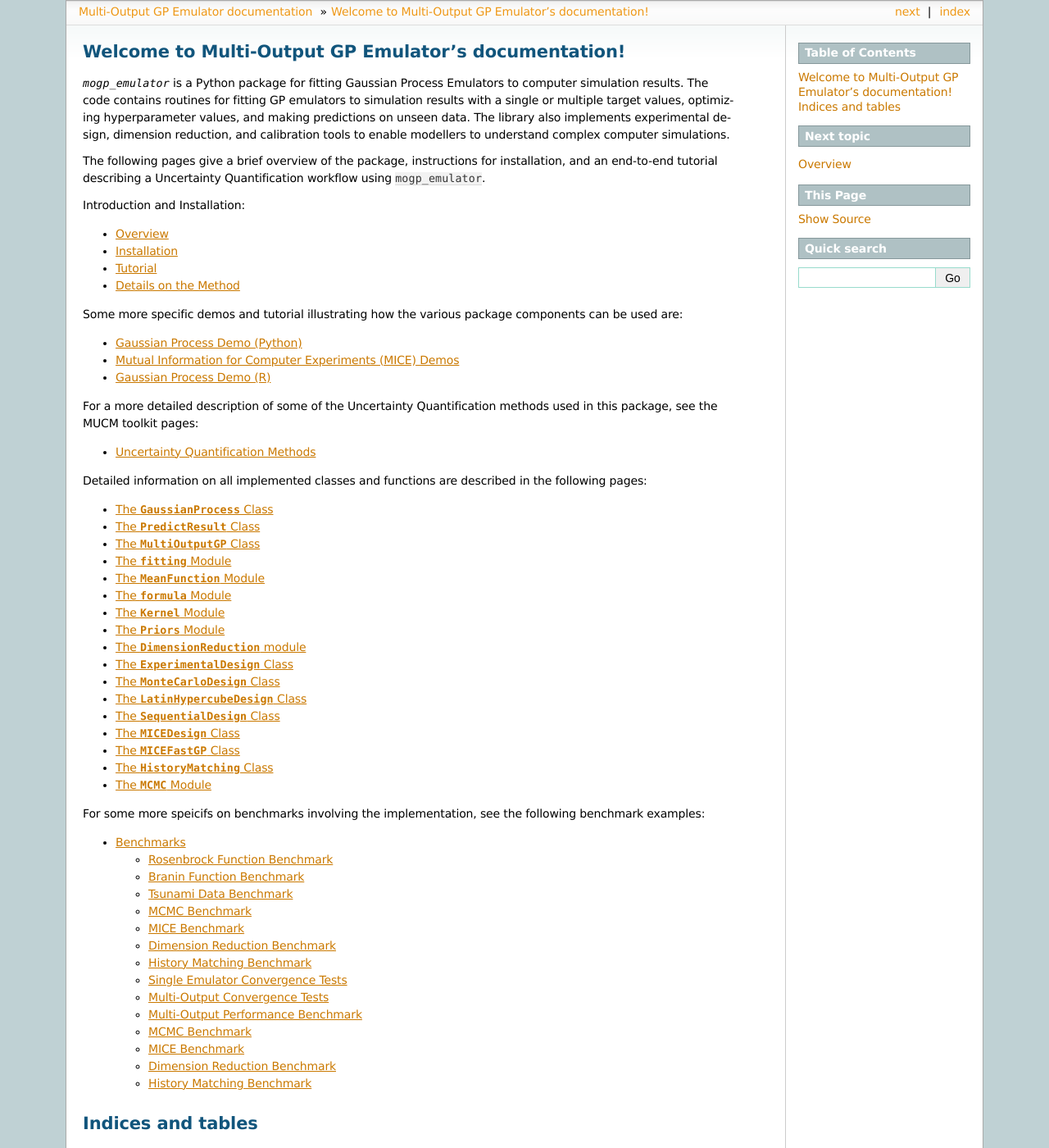
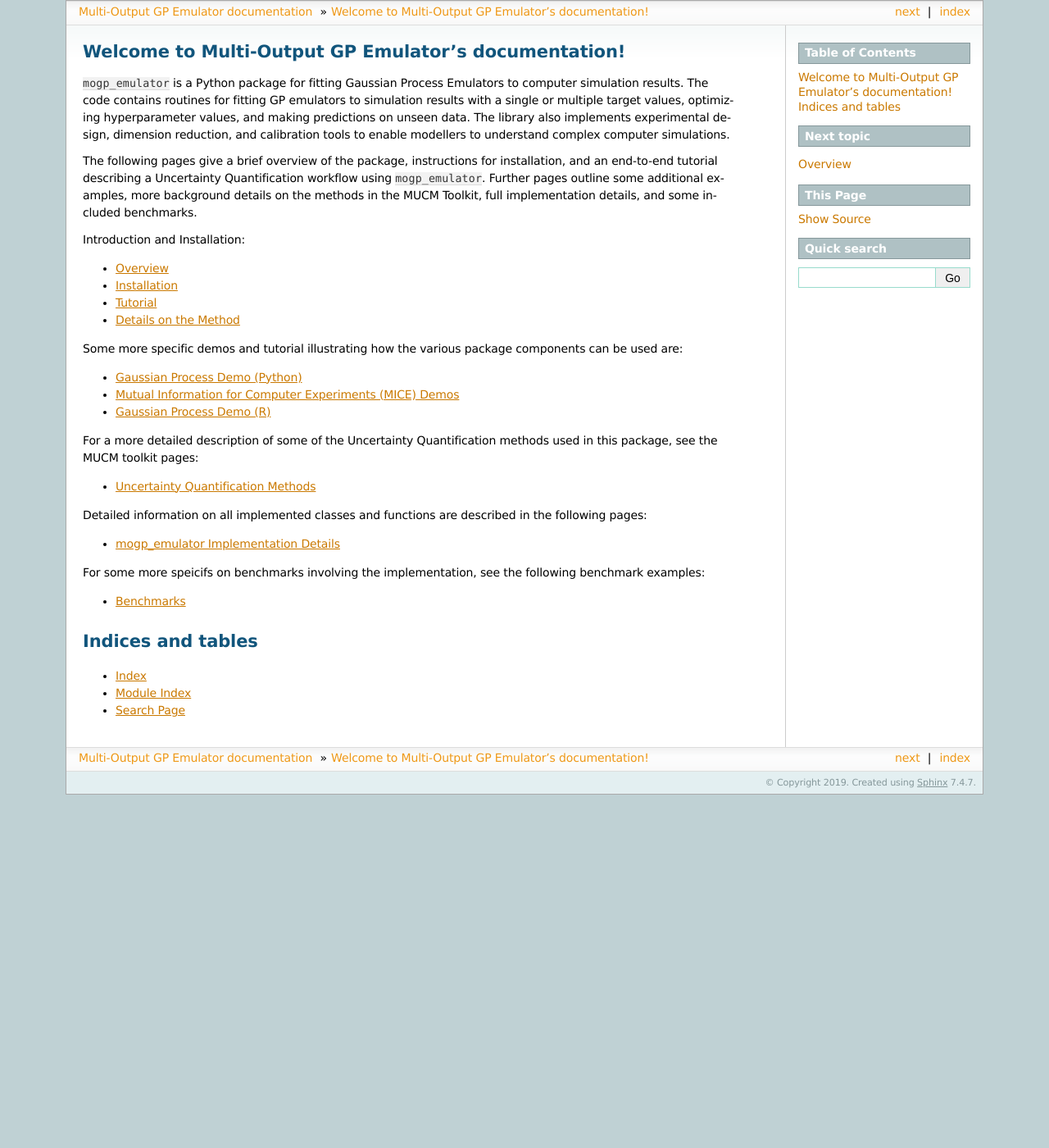
Before and after one commit to alan-turing-institute/mogp-emulator, a Sphinx documentation site: the page built from docs/index.rst, in a window 1280 px wide and 1400 px high. Shown: the whole window at 82% size. Built offline with Sphinx 7.4.7, drawn with Linux system fonts in a browser that asks for light colours; the version number could not be read and is left out.

Commit message:
slight edits to docs organization and index page

```diff
--- a/docs/index.rst
+++ b/docs/index.rst
@@ -6,14 +6,16 @@
 Welcome to Multi-Output GP Emulator's documentation!
 ====================================================
 
-`mogp_emulator` is a Python package for fitting Gaussian Process Emulators to computer simulation results.
+``mogp_emulator`` is a Python package for fitting Gaussian Process Emulators to computer simulation results.
 The code contains routines for fitting GP emulators to simulation results with a single or multiple target
 values, optimizing hyperparameter values, and making predictions on unseen data. The library also implements
 experimental design, dimension reduction, and calibration tools to enable modellers to understand complex
 computer simulations.
 
 The following pages give a brief overview of the package, instructions for installation, and an end-to-end
-tutorial describing a Uncertainty Quantification workflow using ``mogp_emulator``.
+tutorial describing a Uncertainty Quantification workflow using ``mogp_emulator``. Further pages outline
+some additional examples, more background details on the methods in the MUCM Toolkit, full implementation
+details, and some included benchmarks.
 
 .. toctree::
    :maxdepth: 1
@@ -24,45 +26,31 @@ tutorial describing a Uncertainty Quantification workflow using ``mogp_emulator`
    intro/tutorial
    intro/methoddetails
 
-Some more specific demos and tutorial illustrating how the various package components can be used are:
-
 .. toctree::
    :maxdepth: 1
+   :caption: Some more specific demos and tutorial illustrating how the various package components can
+             be used are:
 
    demos/gp_demos
    demos/mice_demos
    demos/gp_demoR
 
-For a more detailed description of some of the Uncertainty Quantification methods used in this
-package, see the MUCM toolkit pages:
+.. toctree::
+   :maxdepth: 1
+   :caption: For a more detailed description of some of the Uncertainty Quantification methods used in
+             this package, see the MUCM toolkit pages:
+
+   methods/methods
 
 .. toctree::
    :maxdepth: 1
+   :caption: Detailed information on all implemented classes and functions are described in the following pages:
 
-   methods/methods
-
-Detailed information on all implemented classes and functions are described in the following pages:
+   implementation/implementation
 
 .. toctree::
    :maxdepth: 1
-
-   implementation/GaussianProcess
-   implementation/MultiOutputGP
-   implementation/fitting
-   implementation/MeanFunction
-   implementation/formula
-   implementation/Kernel
-   implementation/Priors
-   implementation/DimensionReduction
-   implementation/ExperimentalDesign
-   implementation/SequentialDesign
-   implementation/HistoryMatching
-   implementation/MCMC
-
-For some more speicifs on benchmarks involving the implementation, see the following benchmark examples:
-
-.. toctree::
-   :maxdepth: 2
+   :caption: For some more speicifs on benchmarks involving the implementation, see the following benchmark examples:
 
    benchmarks/benchmarks
 
```
Also changed, not shown: docs/implementation/implementation.rst (added, +21 -0 lines).
